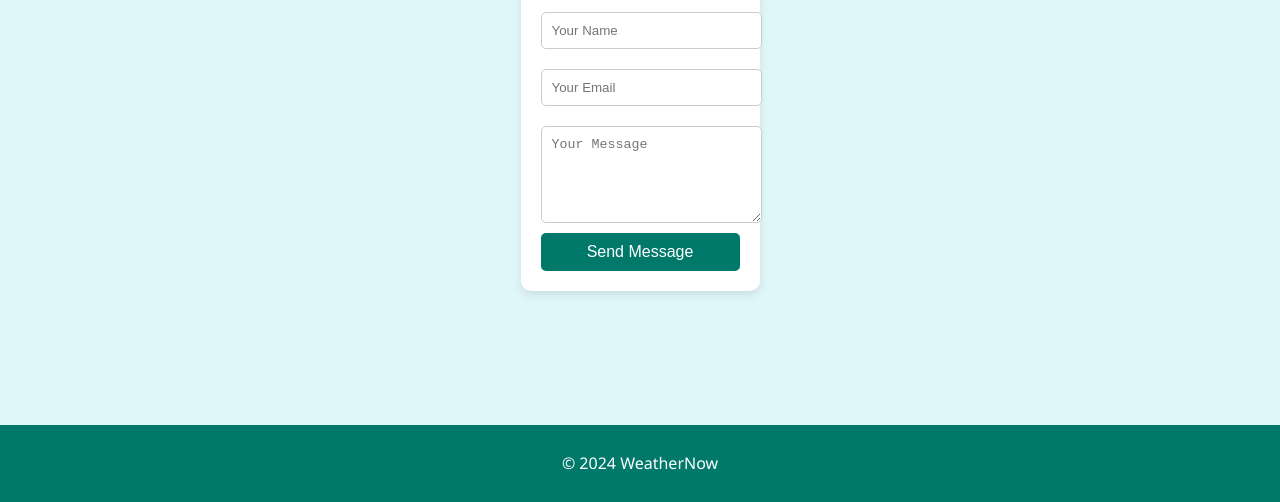
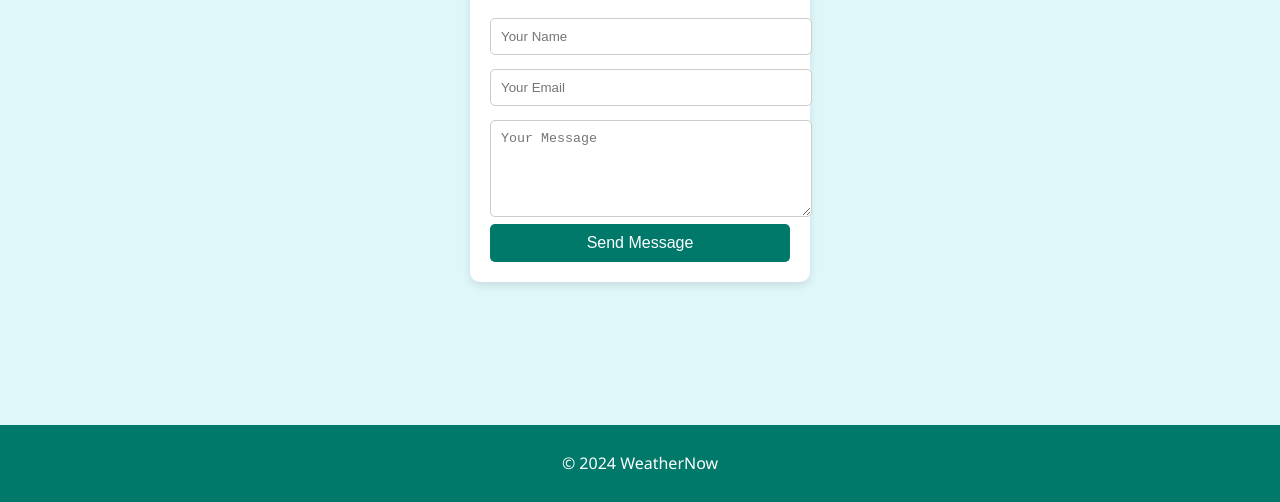
Before and after one commit to Sohail-79x/WeatherNow, a plain HTML site: page contact.html in a window 1280 px wide. Shown: the part 417-919 px from the top of the page. Drawn offline with Linux system fonts and the light colour scheme.

Commit message:
Add files via upload

```diff
--- a/styles.css
+++ b/styles.css
@@ -179,12 +179,14 @@ footer {
 .contact form {
     display: flex;
     flex-direction: column;
+    width: 300px;
 }
 
 .contact form input, .contact form textarea {
     width: 100%;
     padding: 10px;
-    margin: 10px 0;
+    margin: 7px 0;
+    margin-right: 10px 0;
     border: 1px solid #ccc;
     border-radius: 5px;
 }
```
